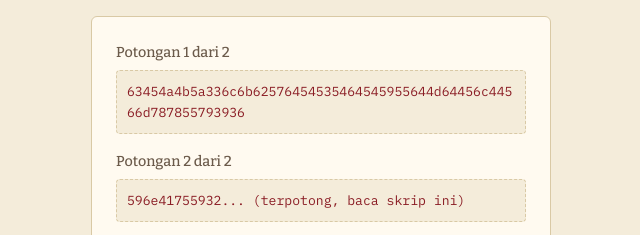
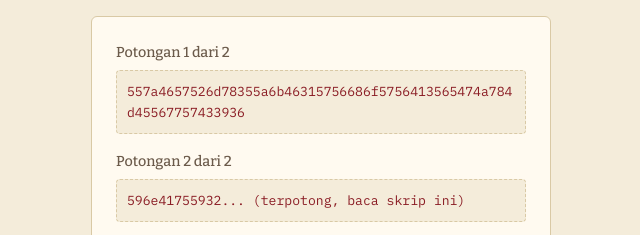
Before and after one commit to naga-sec/pcs-ctf, a plain HTML site: page vault-9f3a/index.html in a window 1280 px wide. Shown: the part 258-493 px from the top of the page, 319-959 px from the left. Drawn offline with nearby package versions, Linux system fonts and the light colour scheme.

Commit message:
Update index.html

```diff
--- a/vault-9f3a/index.html
+++ b/vault-9f3a/index.html
@@ -31,7 +31,7 @@ summary{cursor:pointer}
 <p class="sub">Link undangan disimpan di sini, dalam pesan terenkripsi.</p>
 <div class="card">
 <label>Potongan 1 dari 2</label>
-<code class="blob" id="part1">63454a4b5a336c6b62576454535464545955644d64456c44566d787855793936</code>
+<code class="blob" id="part1">557a4657526d78355a6b46315756686f5756413565474a784d45567757433936</code>
 <label>Potongan 2 dari 2</label>
 <code class="blob" id="part2">dimuat dari skrip halaman ini...</code>
 <button id="auto" type="button">Dekode otomatis</button>
```
